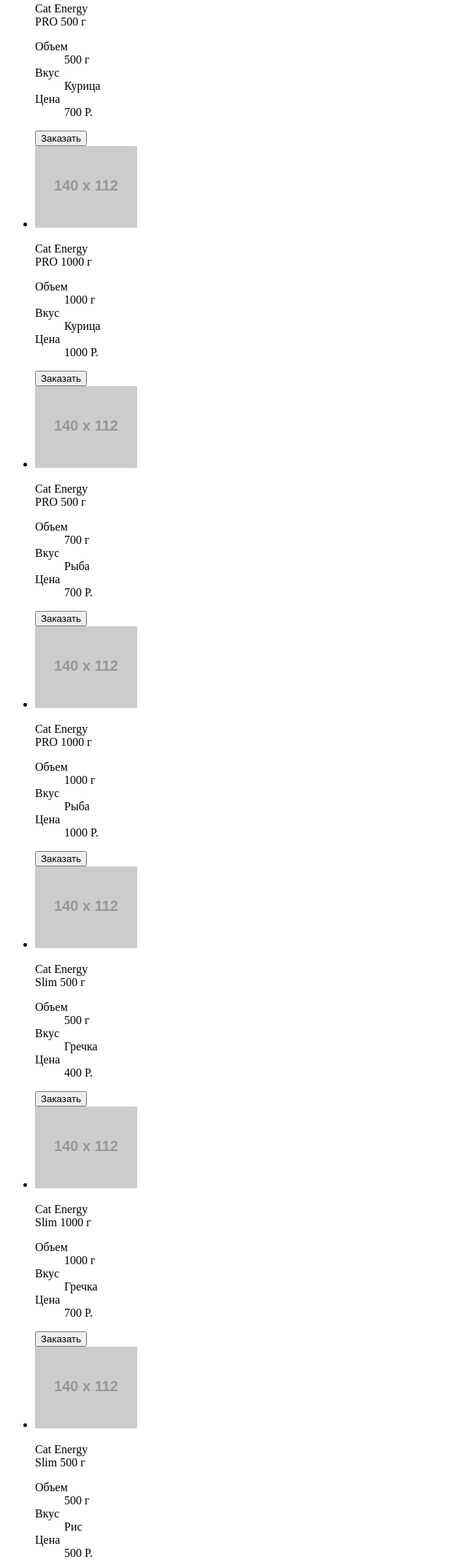
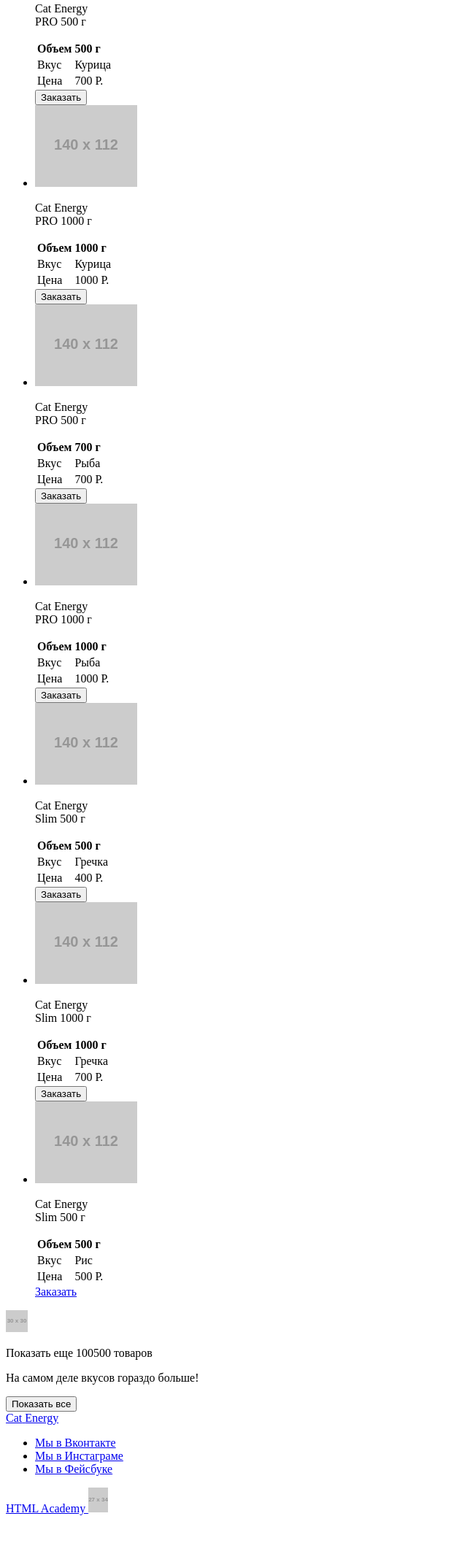
Before and after one commit to AntonMezhanskiy/1521841-cat-energy-20, a website: page source/catalog.html in a window 1280 px wide. Shown: the part 349-2489 px from the top of the page at 73% size, without its empty margins (0-640 px from the left). After the commit the page ends 2433 px from the top, so only its background shows below. Drawn offline with Linux system fonts and the light colour scheme; placeholder pictures from the web are drawn by us.

Commit message:
Работа над исправлениями

```diff
--- a/source/catalog.html
+++ b/source/catalog.html
@@ -18,19 +18,19 @@
         <button class="main-nav__toggle" type="button">
           <span class="visually-hidden">Открыть меню</span>
         </button>
-        <ul class="main-nav__list site-list">
-          <li class="site-list__item site-list__item--active">
-            <a href="index.html">
+        <ul class="main-nav__list">
+          <li class="main-nav__item">
+            <a href="index.html" class="main-nav__link main-nav__link--active">
               Главная
             </a>
           </li>
-          <li class="site-list__item">
-            <a href="catalog.html">
+          <li class="main-nav__item">
+            <a href="catalog.html" class="main-nav__link">
               Каталог продукции
             </a>
           </li>
-          <li class="site-list__item">
-            <a href="form.html">
+          <li class="main-nav__item">
+            <a href="form.html" class="main-nav__link">
               Подбор программы
             </a>
           </li>
@@ -50,32 +50,20 @@
               <img src="https://via.placeholder.com/140x112" width="140" height="112" alt="Cat Energy PRO 500г Курица">
               <div class="item-catalog__feature">
                 <p>Cat Energy<br>PRO 500 г</p>
-                <dl class="feature__list">
-                  <div class="feature__item">
-                    <dt class="feature__attribute">
-                      Объем
-                    </dt>
-                    <dd class="feature__value">
-                      500 г
-                    </dd>
-                  </div>
-                  <div class="feature__item">
-                    <dt class="feature__attribute">
-                      Вкус
-                    </dt>
-                    <dd class="feature__value">
-                      Курица
-                    </dd>
-                  </div>
-                  <div class="feature__item">
-                    <dt class="feature__attribute">
-                      Цена
-                    </dt>
-                    <dd class="feature__value">
-                      700 Р.
-                    </dd>
-                  </div>
-                </dl>
+                <table class="feature__list">
+                  <tr class="feature__item">
+                    <th class="feature__cell">Объем</th>
+                    <th class="feature__cell">500 г</th>
+                  </tr>
+                  <tr class="feature__item">
+                    <td class="feature__cell">Вкус</td>
+                    <td class="feature__cell">Курица</td>
+                  </tr>
+                  <tr class="feature__item">
+                    <td class="feature__cell">Цена</td>
+                    <td class="feature__cell">700 Р.</td>
+                  </tr>
+                </table>
               </div>
             </div>
             <button type="button" class="item-catalog__action">Заказать</button>
@@ -86,32 +74,20 @@
               <img src="https://via.placeholder.com/140x112" width="140" height="112" alt="Cat Energy PRO 1000г Курица">
               <div class="item-catalog__feature">
                 <p>Cat Energy<br>PRO 1000 г</p>
-                <dl class="feature__list">
-                  <div class="feature__item">
-                    <dt class="feature__attribute">
-                      Объем
-                    </dt>
-                    <dd class="feature__value">
-                      1000 г
-                    </dd>
-                  </div>
-                  <div class="feature__item">
-                    <dt class="feature__attribute">
-                      Вкус
-                    </dt>
-                    <dd class="feature__value">
-                      Курица
-                    </dd>
-                  </div>
-                  <div class="feature__item">
-                    <dt class="feature__attribute">
-                      Цена
-                    </dt>
-                    <dd class="feature__value">
-                      1000 Р.
-                    </dd>
-                  </div>
-                </dl>
+                <table class="feature__list">
+                  <tr class="feature__item">
+                    <th class="feature__cell">Объем</th>
+                    <th class="feature__cell">1000 г</th>
+                  </tr>
+                  <tr class="feature__item">
+                    <td class="feature__cell">Вкус</td>
+                    <td class="feature__cell">Курица</td>
+                  </tr>
+                  <tr class="feature__item">
+                    <td class="feature__cell">Цена</td>
+                    <td class="feature__cell">1000 Р.</td>
+                  </tr>
+                </table>
               </div>
             </div>
             <button type="button" class="item-catalog__action">Заказать</button>
@@ -122,32 +98,20 @@
               <img src="https://via.placeholder.com/140x112" width="140" height="112" alt="Cat Energy PRO 500г Рыба">
               <div class="item-catalog__feature">
                 <p>Cat Energy<br>PRO 500 г</p>
-                <dl class="feature__list">
-                  <div class="feature__item">
-                    <dt class="feature__attribute">
-                      Объем
-                    </dt>
-                    <dd class="feature__value">
-                      700 г
-                    </dd>
-                  </div>
-                  <div class="feature__item">
-                    <dt class="feature__attribute">
-                      Вкус
-                    </dt>
-                    <dd class="feature__value">
-                      Рыба
-                    </dd>
-                  </div>
-                  <div class="feature__item">
-                    <dt class="feature__attribute">
-                      Цена
-                    </dt>
-                    <dd class="feature__value">
-                      700 Р.
-                    </dd>
-                  </div>
-                </dl>
+                <table class="feature__list">
+                  <tr class="feature__item">
+                    <th class="feature__cell">Объем</th>
+                    <th class="feature__cell">700 г</th>
+                  </tr>
+                  <tr class="feature__item">
+                    <td class="feature__cell">Вкус</td>
+                    <td class="feature__cell">Рыба</td>
+                  </tr>
+                  <tr class="feature__item">
+                    <td class="feature__cell">Цена</td>
+                    <td class="feature__cell">700 Р.</td>
+                  </tr>
+                </table>
               </div>
             </div>
             <button type="button" class="item-catalog__action">Заказать</button>
@@ -158,32 +122,20 @@
               <img src="https://via.placeholder.com/140x112" width="140" height="112" alt="Cat Energy PRO 1000г Рыба">
               <div class="item-catalog__feature">
                 <p>Cat Energy<br>PRO 1000 г</p>
-                <dl class="feature__list">
-                  <div class="feature__item">
-                    <dt class="feature__attribute">
-                      Объем
-                    </dt>
-                    <dd class="feature__value">
-                      1000 г
-                    </dd>
-                  </div>
-                  <div class="feature__item">
-                    <dt class="feature__attribute">
-                      Вкус
-                    </dt>
-                    <dd class="feature__value">
-                      Рыба
-                    </dd>
-                  </div>
-                  <div class="feature__item">
-                    <dt class="feature__attribute">
-                      Цена
-                    </dt>
-                    <dd class="feature__value">
-                      1000 Р.
-                    </dd>
-                  </div>
-                </dl>
+                <table class="feature__list">
+                  <tr class="feature__item">
+                    <th class="feature__cell">Объем</th>
+                    <th class="feature__cell">1000 г</th>
+                  </tr>
+                  <tr class="feature__item">
+                    <td class="feature__cell">Вкус</td>
+                    <td class="feature__cell">Рыба</td>
+                  </tr>
+                  <tr class="feature__item">
+                    <td class="feature__cell">Цена</td>
+                    <td class="feature__cell">1000 Р.</td>
+                  </tr>
+                </table>
               </div>
             </div>
             <button type="button" class="item-catalog__action">Заказать</button>
@@ -194,32 +146,20 @@
               <img src="https://via.placeholder.com/140x112" width="140" height="112" alt="Cat Energy SLIM 500г Гречка">
               <div class="item-catalog__feature">
                 <p>Cat Energy<br>Slim 500 г</p>
-                <dl class="feature__list">
-                  <div class="feature__item">
-                    <dt class="feature__attribute">
-                      Объем
-                    </dt>
-                    <dd class="feature__value">
-                      500 г
-                    </dd>
-                  </div>
-                  <div class="feature__item">
-                    <dt class="feature__attribute">
-                      Вкус
-                    </dt>
-                    <dd class="feature__value">
-                      Гречка
-                    </dd>
-                  </div>
-                  <div class="feature__item">
-                    <dt class="feature__attribute">
-                      Цена
-                    </dt>
-                    <dd class="feature__value">
-                      400 Р.
-                    </dd>
-                  </div>
-                </dl>
+                <table class="feature__list">
+                  <tr class="feature__item">
+                    <th class="feature__cell">Объем</th>
+                    <th class="feature__cell">500 г</th>
+                  </tr>
+                  <tr class="feature__item">
+                    <td class="feature__cell">Вкус</td>
+                    <td class="feature__cell">Гречка</td>
+                  </tr>
+                  <tr class="feature__item">
+                    <td class="feature__cell">Цена</td>
+                    <td class="feature__cell">400 Р.</td>
+                  </tr>
+                </table>
               </div>
             </div>
             <button type="button" class="item-catalog__action">Заказать</button>
@@ -230,32 +170,20 @@
               <img src="https://via.placeholder.com/140x112" width="140" height="112" alt="Cat Energy SLIM 1000г Гречка">
               <div class="item-catalog__feature">
                 <p>Cat Energy<br>Slim 1000 г</p>
-                <dl class="feature__list">
-                  <div class="feature__item">
-                    <dt class="feature__attribute">
-                      Объем
-                    </dt>
-                    <dd class="feature__value">
-                      1000 г
-                    </dd>
-                  </div>
-                  <div class="feature__item">
-                    <dt class="feature__attribute">
-                      Вкус
-                    </dt>
-                    <dd class="feature__value">
-                      Гречка
-                    </dd>
-                  </div>
-                  <div class="feature__item">
-                    <dt class="feature__attribute">
-                      Цена
-                    </dt>
-                    <dd class="feature__value">
-                      700 Р.
-                    </dd>
-                  </div>
-                </dl>
+                <table class="feature__list">
+                  <tr class="feature__item">
+                    <th class="feature__cell">Объем</th>
+                    <th class="feature__cell">1000 г</th>
+                  </tr>
+                  <tr class="feature__item">
+                    <td class="feature__cell">Вкус</td>
+                    <td class="feature__cell">Гречка</td>
+                  </tr>
+                  <tr class="feature__item">
+                    <td class="feature__cell">Цена</td>
+                    <td class="feature__cell">700 Р.</td>
+                  </tr>
+                </table>
               </div>
             </div>
             <button type="button" class="item-catalog__action">Заказать</button>
@@ -266,51 +194,40 @@
               <img src="https://via.placeholder.com/140x112" width="140" height="112" alt="Cat Energy SLIM 500г Рис">
               <div class="item-catalog__feature">
                 <p>Cat Energy<br>Slim 500 г</p>
-                <dl class="feature__list">
-                  <div class="feature__item">
-                    <dt class="feature__attribute">
-                      Объем
-                    </dt>
-                    <dd class="feature__value">
-                      500 г
-                    </dd>
-                  </div>
-                  <div class="feature__item">
-                    <dt class="feature__attribute">
-                      Вкус
-                    </dt>
-                    <dd class="feature__value">
-                      Рис
-                    </dd>
-                  </div>
-                  <div class="feature__item">
-                    <dt class="feature__attribute">
-                      Цена
-                    </dt>
-                    <dd class="feature__value">
-                      500 Р.
-                    </dd>
-                  </div>
-                </dl>
+                <table class="feature__list">
+                  <tr class="feature__item">
+                    <th class="feature__cell">Объем</th>
+                    <th class="feature__cell">500 г</th>
+                  </tr>
+                  <tr class="feature__item">
+                    <td class="feature__cell">Вкус</td>
+                    <td class="feature__cell">Рис</td>
+                  </tr>
+                  <tr class="feature__item">
+                    <td class="feature__cell">Цена</td>
+                    <td class="feature__cell">500 Р.</td>
+                  </tr>
+                </table>
               </div>
             </div>
-            <button type="button" class="item-catalog__action">Заказать</button>
-          </li>
-
-          <li class="catalog__item catalog-extra">
-            <img class="catalog-extra__img" src="https://via.placeholder.com/30x30" width="30" height="30" alt="Показать еще">
-            <p class="catalog-extra__title">Показать еще 100500 товаров</p>
-            <p class="catalog-extra__description">На самом деле вкусов гораздо больше!</p>
-            <button type="button" class="catalog-extra__action">Показать все</button>
+            <a href="form.html" class="item-catalog__link">Заказать</a>
           </li>
 
         </ul>
+
+        <div class="catalog-extra">
+          <img class="catalog-extra__img" src="https://via.placeholder.com/30x30" width="30" height="30" alt="Показать еще">
+          <p class="catalog-extra__title">Показать еще 100500 товаров</p>
+          <p class="catalog-extra__description">На самом деле вкусов гораздо больше!</p>
+          <button type="button" class="catalog-extra__action">Показать все</button>
+        </div>
+
       </section>
 
       <footer class="page-footer">
         <a class="page-footer__logo" href="/">
-          <span class="page-header__title--first">Cat</span>
-          Energy
+          <span class="page-header__title page-header__title--first">Cat</span>
+          <span class="page-header__title">Energy</span>
         </a>
         <ul class="page-footer__social social-list">
           <li class="social-list__item">
```
Also changed, not shown: source/form.html (+9 -9 lines), source/index.html (+32 -29 lines).
